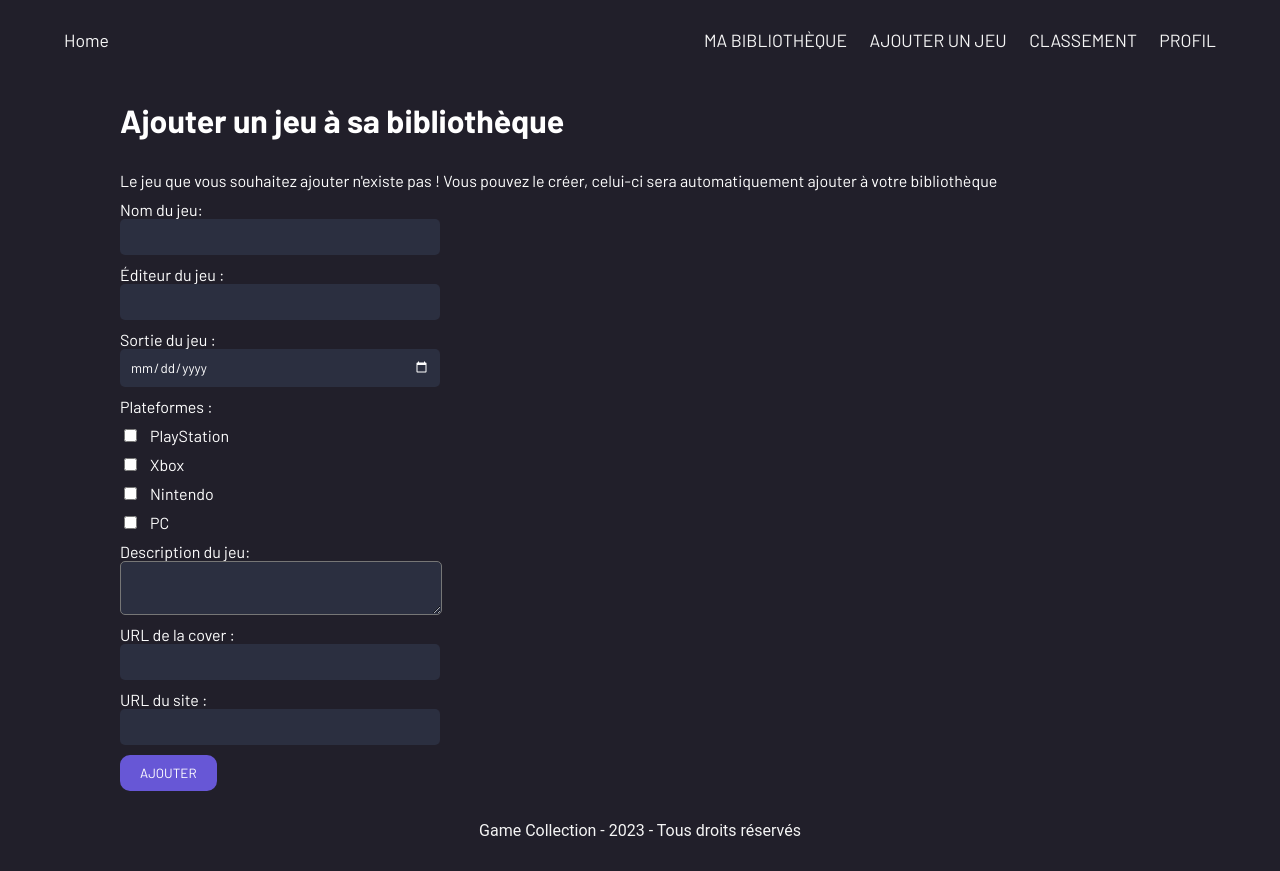
After one commit to ZotacD/game_collection, a PHP site: template app/view/add_game.php in a window 1280 px wide. The commit adds this page. Run offline with PHP 8.4, Linux system fonts and the light colour scheme; the template is opened without the code that fills it, so the values that code supplies are empty.

Commit message:
add functionnal addGame page

```diff
--- /dev/null
+++ b/app/view/add_game.php
@@ -0,0 +1,82 @@
+<!DOCTYPE html>
+<html lang="en">
+
+<head>
+    <base href="<?php echo $_ENV["BASE_DIR"] ?>">
+    <meta charset="UTF-8">
+    <meta name="viewport" content="width=device-width, initial-scale=1.0">
+    <link rel="stylesheet" href="assets/css/utils.css">
+    <link rel="stylesheet" href="assets/css/add_game.css">
+    <title>Document</title>
+</head>
+
+<body>
+    <?php require_once "app/view/component/header.php"; ?>
+    <div class="main">
+        <form class="addGameSection" method="post">
+            <h1>
+                Ajouter un jeu à sa bibliothèque
+            </h1>
+
+            <label>Le jeu que vous souhaitez ajouter n'existe pas ! Vous pouvez le créer, celui-ci sera automatiquement ajouter à votre bibliothèque</label>
+
+            <div class="inputColumnSection">
+                <label>Nom du jeu:</label>
+                <input type="text" name="name_game">
+            </div>
+
+            <div class="inputColumnSection">
+                <label>Éditeur du jeu :</label>
+                <input type="text" name="editor_game">
+            </div>
+
+            <div class="inputColumnSection">
+                <label>Sortie du jeu :</label>
+                <input type="date" name="release_date">
+            </div>
+
+            <div class="inputRowSection">
+                <label>Plateformes :</label>
+            </div>
+
+            <div class="inputRowSection">
+                <input type="checkbox" name="playstation">
+                <label>PlayStation</label>
+            </div>
+
+            <div class="inputRowSection">
+                <input type="checkbox" name="xbox">
+                <label>Xbox</label>
+            </div>
+
+            <div class="inputRowSection">
+                <input type="checkbox" name="nintendo">
+                <label>Nintendo</label>
+            </div>
+
+            <div class="inputRowSection">
+                <input type="checkbox" name="pc">
+                <label>PC</label>
+            </div>
+
+            <div class="inputColumnSection">
+                <label>Description du jeu:</label>
+                <textarea name="description_game"></textarea>
+            </div>
+
+            <div class="inputColumnSection">
+                <label>URL de la cover :</label>
+                <input type="url" name="url_cover">
+            </div>
+
+            <div class="inputColumnSection">
+                <label>URL du site :</label>
+                <input type="url" name="url_website">
+            </div>
+
+            <button type="submit" name="action" value="add">Ajouter</button>
+        </form>
+    </div>
+    <?php require_once "app/view/component/footer.php"; ?>
+</body>
+</html>
--- /dev/null
+++ b/assets/css/add_game.css
@@ -0,0 +1,64 @@
+.main {
+    height: 80%;
+    width: 100%;
+
+    background: #211F2A;
+}
+
+.inputColumnSection {
+    display: flex;
+    flex-direction: column;
+}
+
+.inputRowSection {
+    display: flex;
+    flex-direction: row;
+    gap: 10px;
+}
+
+.addGameSection {
+    display: flex;
+    flex-direction: column;
+    gap: 10px;
+
+    justify-content: start;
+    padding: 0px 120px 0px 120px;
+
+    height: 100%;
+}
+
+
+input, textarea {
+    border-radius: 5px;
+    background: #2B2F40;
+    padding: 10px;
+    color: white;
+    max-width: 300px;
+}
+
+::-webkit-calendar-picker-indicator {
+    filter: invert(1);
+}
+
+button {
+    border-radius: 10px;
+    background: #6757D6;
+    text-transform: uppercase;
+
+    padding: 10px 20px 10px 20px;
+    color: white;
+    width: fit-content;
+    cursor: pointer;
+}
+
+h1 {
+    font-size: 32px;
+    font-weight: 700;
+    color: white;
+}
+
+label {
+    font-size: 16px;
+    font-weight: 400;
+    color: white;
+}
--- a/assets/css/library.css
+++ b/assets/css/library.css
@@ -11,7 +11,7 @@ body{
     flex-direction: column;
     width: 100vw;
     min-height: 80vh;
-    height: 90vh;
+    height: 100%;
     background-color: #211f2a;
     color: #f5f5f5;
 }
--- a/assets/css/utils.css
+++ b/assets/css/utils.css
@@ -4,6 +4,7 @@
 @import url('./footer.css');
 
 body {
+    height: 100%;
     min-height: 100vh;
     width: 100vw;
     max-width:100%;
--- a/script.sql
+++ b/script.sql
@@ -17,8 +17,8 @@ CREATE TABLE GAME (
     release_date DATE NOT NULL,
     description_game VARCHAR(500) NOT NULL,
     platform_game VARCHAR(100) NOT NULL,
-    url_cover VARCHAR(500) NOT NULL,
-    url_website VARCHAR(500) NOT NULL
+    url_cover VARCHAR(1500) NOT NULL,
+    url_website VARCHAR(1500) NOT NULL
 );
 
 CREATE TABLE LIBRARY (
```
Also changed, not shown: app/controller/library.php (+82 -1 lines), app/model/game.php (+12 -5 lines).
